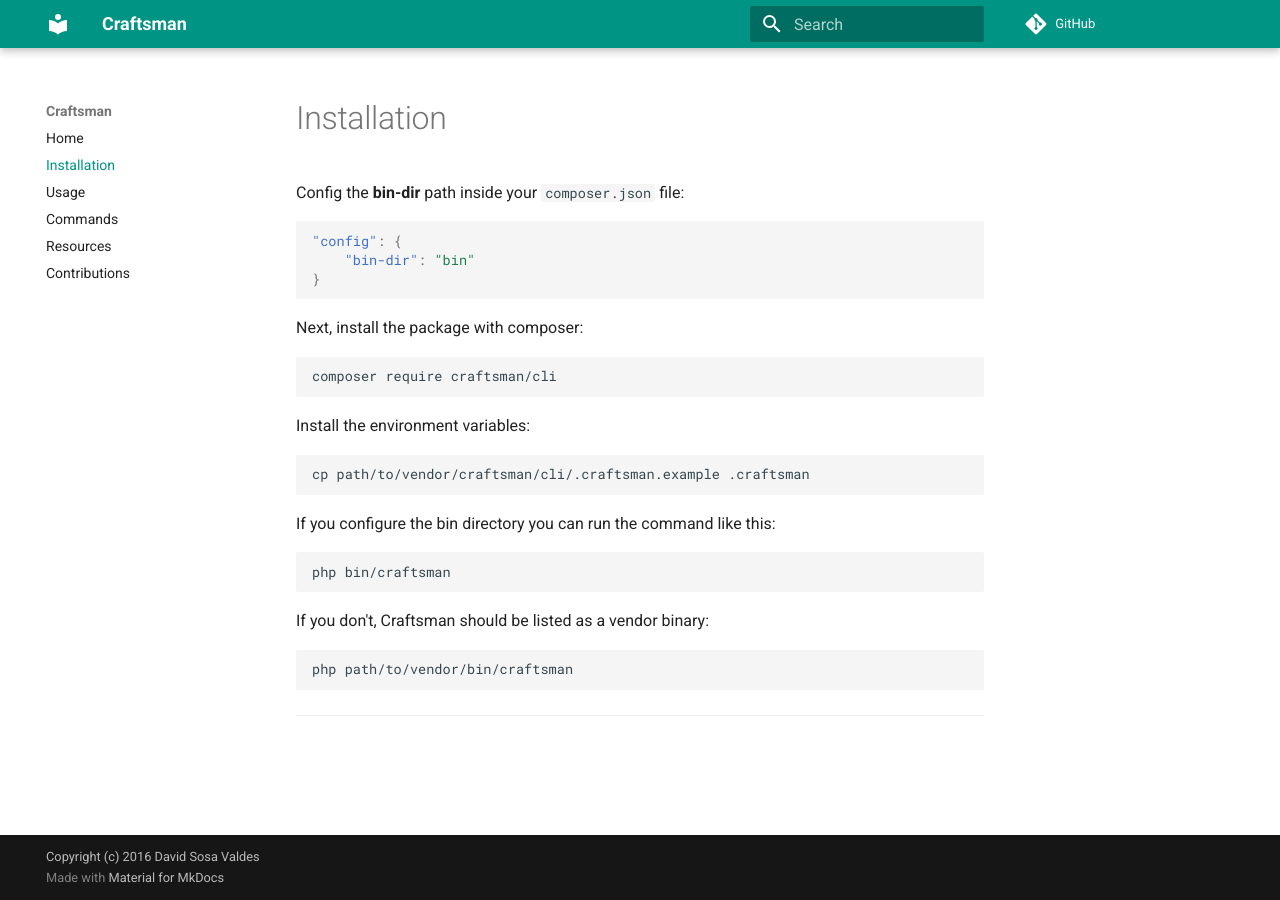
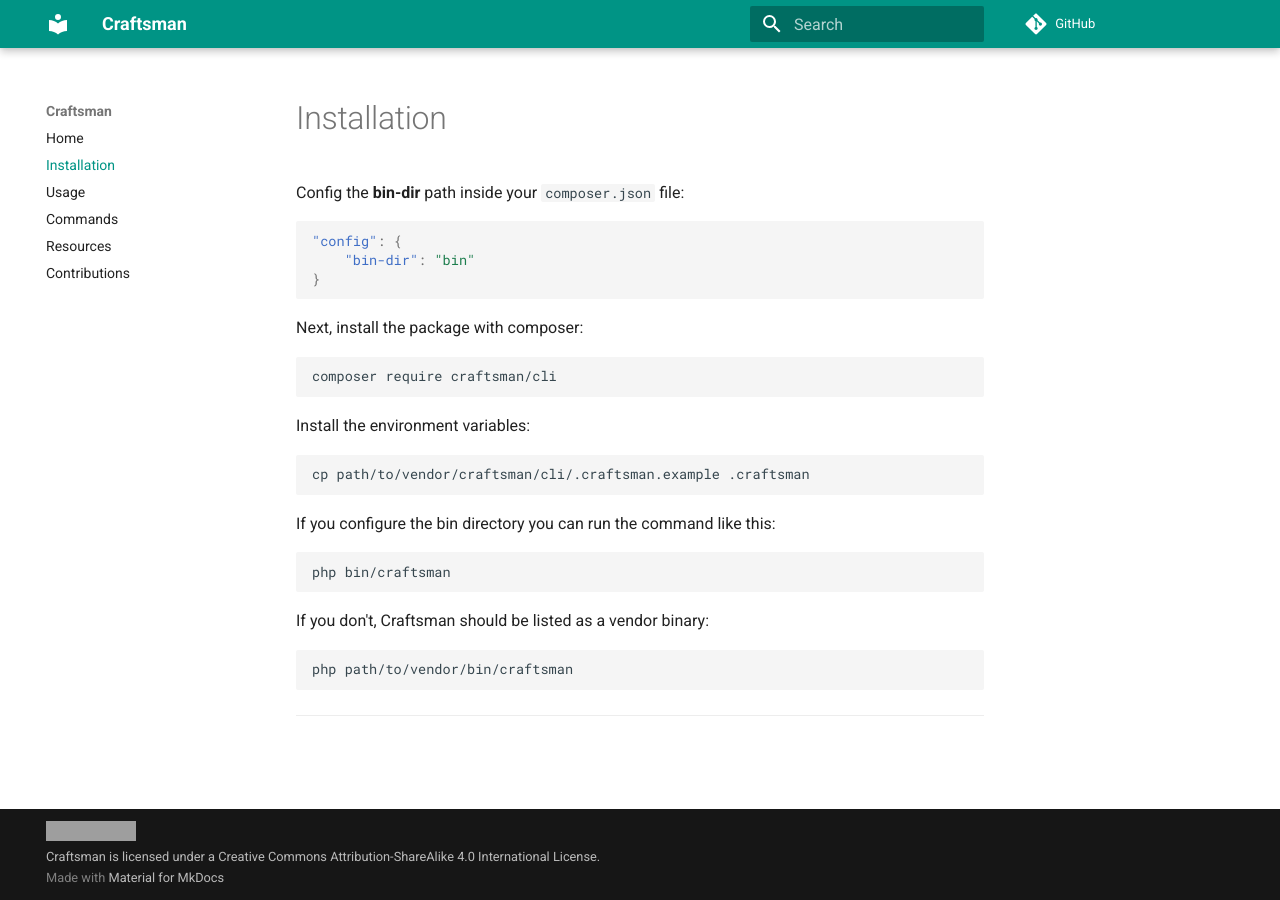
Before and after one commit to CI-Craftsman/Documentation, an MkDocs documentation site: the page built from docs/installation.md, in a window 1280 px wide. Built offline with MkDocs 1.6.1 and Material for MkDocs 9.7.7, drawn with Linux system fonts in a browser that asks for light colours; comment, search, counter and statistics services are not loaded; old or Windows-style settings are respelled for this version of MkDocs; grey boxes are pictures that could not be loaded.

Commit message:
Update licence

```diff
--- a/mkdocs.yml
+++ b/mkdocs.yml
@@ -10,7 +10,7 @@
 
 # Copyright
 copyright: |
-  Copyright (c) 2016 David Sosa Valdes
+  <a rel="license" href="http://creativecommons.org/licenses/by-sa/4.0/"><img alt="Creative Commons License" style="border-width:0" src="https://i.creativecommons.org/l/by-sa/4.0/80x15.png" /></a><br />Craftsman is licensed under a <a rel="license" href="http://creativecommons.org/licenses/by-sa/4.0/">Creative Commons Attribution-ShareAlike 4.0 International License</a>.
 
 theme: material
 
```
